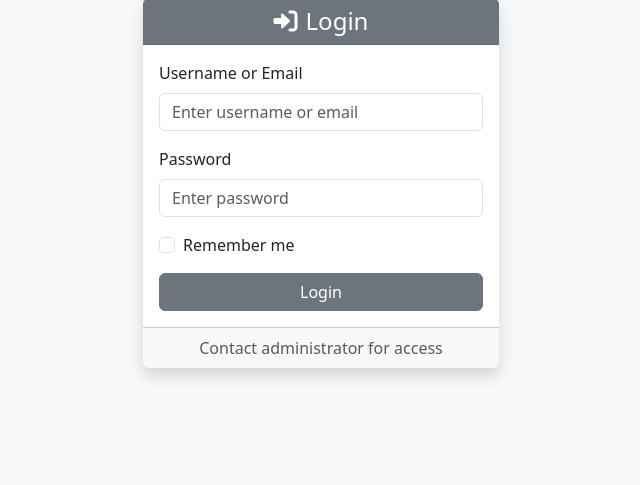
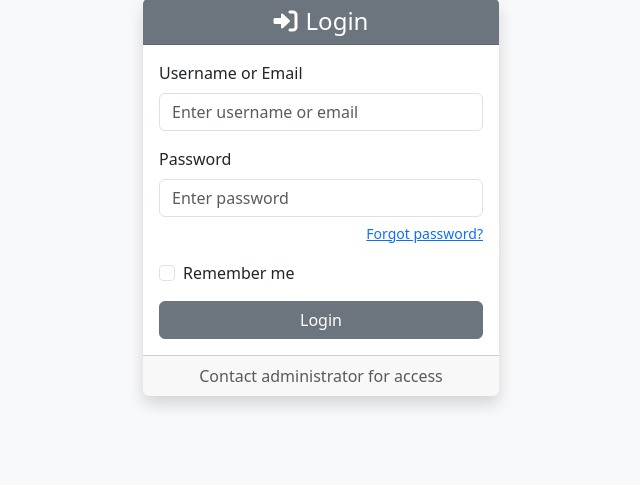
Before and after one commit to abnasity/dtv-admin-panel, a Flask app: page /auth/login in a window 1280 px wide. Shown: the part 188-673 px from the top of the page, without its empty margins (319-959 px from the left). Run offline with Flask 3, Linux system fonts and the light colour scheme; some libraries are stand-ins or nearby versions.

Commit message:
add reset pass url

```diff
--- a/app/templates/auth/login.html
+++ b/app/templates/auth/login.html
@@ -27,6 +27,9 @@
                         {% for error in form.password.errors %}
                             <div class="text-danger">{{ error }}</div>
                         {% endfor %}
+                        <div class="mt-1 text-end">
+                            <a href="{{ url_for('auth.reset_request') }}" class="small">Forgot password?</a>
+                        </div>
                     </div>
 
                     <div class="mb-3 form-check">
```
